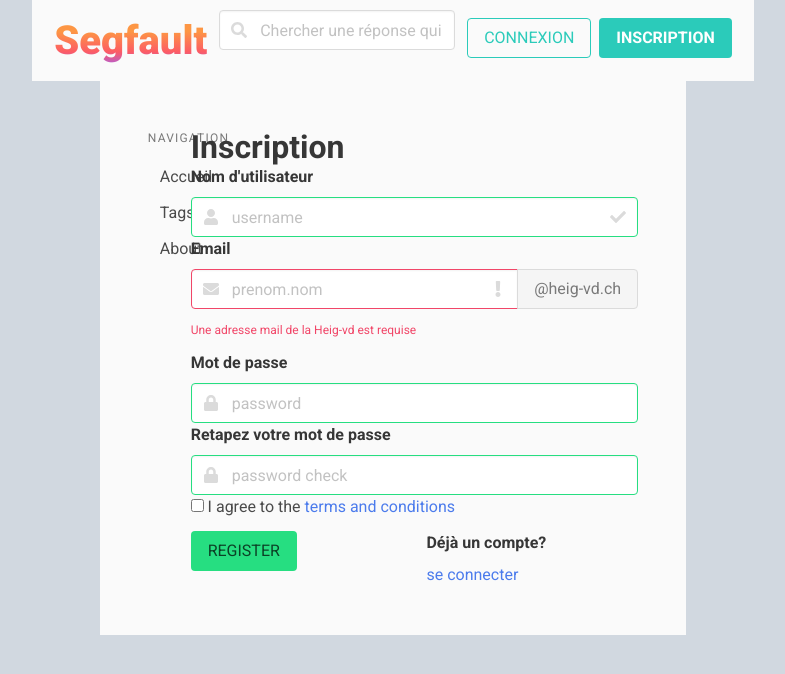
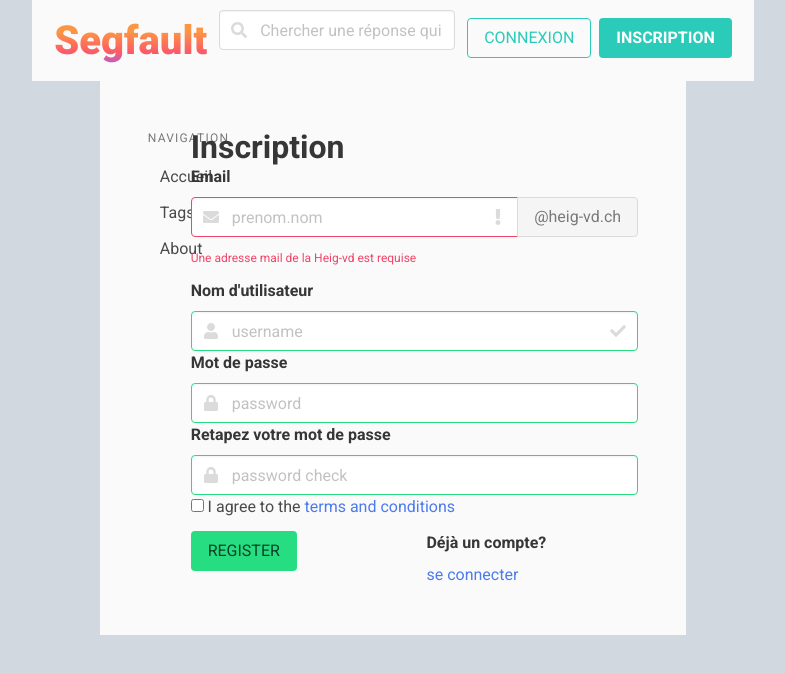
Before and after one commit to youndzoFrancine/Projet_de_semestre, a Vue app in the folder segfault-vue/: page /#/TheInscription in a window 1280 px wide. Shown: the top 674 px of the page, without its empty margins (247-1032 px from the left). Built offline with nearby package versions, Linux system fonts and the light colour scheme.

Commit message:
page inscription works well

```diff
--- a/segfault-vue/src/views/TheInscription.vue
+++ b/segfault-vue/src/views/TheInscription.vue
@@ -4,7 +4,65 @@
       <h1 class="title">Inscription</h1>
     </div>
 
-      <!--username-->
+
+      <!--email-->
+      <div class="field">
+              <label class="label">Email</label>
+           <template v-if="emailInputErrors">
+          <div class="field has-addons">
+          <div class="control is-expanded has-icons-left has-icons-right has-addons" type="email" >
+               <input
+            class="input is-danger"
+            v-model="email"
+            id="email"
+            type="text"
+            placeholder="prenom.nom"
+            v-on:input="emailInputControl"
+          >
+          <!--  v-on:focus="UserInputControl" C'est lors du focus sur email qu'on verifie l'username evite de faire trop d'appelle a la bd-->
+          <span class="icon is-small is-left">
+            <font-awesome-icon icon="envelope"/>
+          </span>
+          <span class="icon is-small is-right">
+            <font-awesome-icon icon="exclamation"/>
+          </span>
+        </div>
+        <p class="control">
+    <a class="button is-static">
+     <font style="text-transform: lowercase;"> @heig-vd.ch</font>
+    </a>
+  </p>
+  </div>
+        <p class="help is-danger">{{emailInputErrors}}</p>
+        </template>
+      <template v-else>
+                    <div class="field has-addons">
+             <div class="control is-expanded has-icons-left has-icons-right" type="email" >
+               <input
+            class="input is-success"
+            v-model="email"
+            id="email"
+            type="text"
+            placeholder="prenom.nom"
+            v-on:input="emailInputControl"
+          >
+          <!--C'est lors du focus sur email qu'on verifie l'username evite de faire trop d'appelle a la bd-->
+          <span class="icon is-small is-left">
+            <font-awesome-icon icon="envelope"/>
+          </span>
+
+           <span class="icon is-small is-right">
+<font-awesome-icon icon="check"/>
+       </span>
+        </div>
+          <a class="button is-static">
+     <font style="text-transform: lowercase;"> @heig-vd.ch</font>
+    </a>
+                    </div>
+            </template>
+      </div>
+
+<!--username-->
        <div id="username" class="field">
        <label class="label">Nom d'utilisateur</label>
        <template v-if="UserInputErrors">
@@ -47,61 +105,9 @@
          </div>
       </template>
 
-      <!--email-->
-      <div class="field">
-              <label class="label">Email</label>
 
 
-           <template v-if="emailInputErrors">
-          <div class="field has-addons">
-          <div class="control is-expanded has-icons-left has-icons-right has-addons" type="email" >
-               <input
-            class="input is-danger"
-            v-model="email"
-            id="email"
-            type="text"
-            placeholder="prenom.nom"
-            v-on:input="emailInputControl"
-          >
-          <!--  v-on:focus="UserInputControl" C'est lors du focus sur email qu'on verifie l'username evite de faire trop d'appelle a la bd-->
-          <span class="icon is-small is-left">
-            <font-awesome-icon icon="envelope"/>
-          </span>
-          <span class="icon is-small is-right">
-            <font-awesome-icon icon="exclamation"/>
-          </span>
-        </div>
-        <p class="control">
-    <a class="button is-static">
-     <font style="text-transform: lowercase;"> @heig-vd.ch</font>
-    </a>
-  </p>
-  </div>
-        <p class="help is-danger">{{emailInputErrors}}</p>
-        </template>
-      <template v-else>
-                    <div class="field has-addons">
-             <div class="control has-icons-left has-icons-right" type="email" >
-               <input
-            class="input is-success"
-            v-model="email"
-            id="email"
-            type="text"
-            placeholder="prenom.nom"
-            v-on:input="emailInputControl"
-          >
-          <!--C'est lors du focus sur email qu'on verifie l'username evite de faire trop d'appelle a la bd-->
-          <span class="icon is-small is-left">
-            <font-awesome-icon icon="envelope"/>
-          </span>
 
-           <span class="icon is-small is-right">
-<font-awesome-icon icon="check"/>
-       </span>
-        </div>
-                    </div>
-            </template>
-      </div>
       <!--mot de pass entrer-->
       <div class="field">
         <label class="label">Mot de passe</label>
@@ -199,7 +205,7 @@
   <div class= "column">
 
   <label class="label">Déjà un compte?</label>
-  <p> <a href=""> se connecter </a></p>
+  <p> <a href="Hom"> se connecter </a></p>
   </div>
 
 
@@ -228,12 +234,15 @@ export default {
       password: null,
       passwordTcheck : null,
       passwordInputErrors: null,
+      booleanChangeFocus: new Boolean(false),
       terms : null
     };
   },
   methods: {
     UserInputControl: function(e) {
       console.log("call UserInputControl function");
+      //cancel auto-completion
+      this.cancelAutoCompletion();
       if (this.user=="Admin") {
         this.UserInputErrors = "This pseudo is already taken";
       } else {
@@ -246,11 +255,18 @@ export default {
       var split = this.email.split('@');
       console.log(split[0]);
       console.log(split[1]);
-      if (split[1]!="heig-vd.ch"){
-        console.log("erreur");
+      if (split[1]!=null){
+        console.log("parse @");
+        this.email = split[0];
+        if (split[1]!="heig-vd.ch"){
         this.emailInputErrors = "Seul les adresses finnisant par @heig-vd.ch sont autorise";
+      }
       } else {
         this.emailInputErrors = null;
+      }
+      if (this.booleanChangeFocus !=true){
+        console.log("auto_indent option ");
+        this.user = this.email;
       }
       e.preventDefault();
     },
@@ -267,6 +283,10 @@ export default {
       if (this.passwordTcheck != null){
         this.passwordInputControl();
       }
+    },
+    cancelAutoCompletion:function(e){
+      console.log("call cancelAutoCompletion");
+      this.booleanChangeFocus = true;
     }
   }
 };
```
